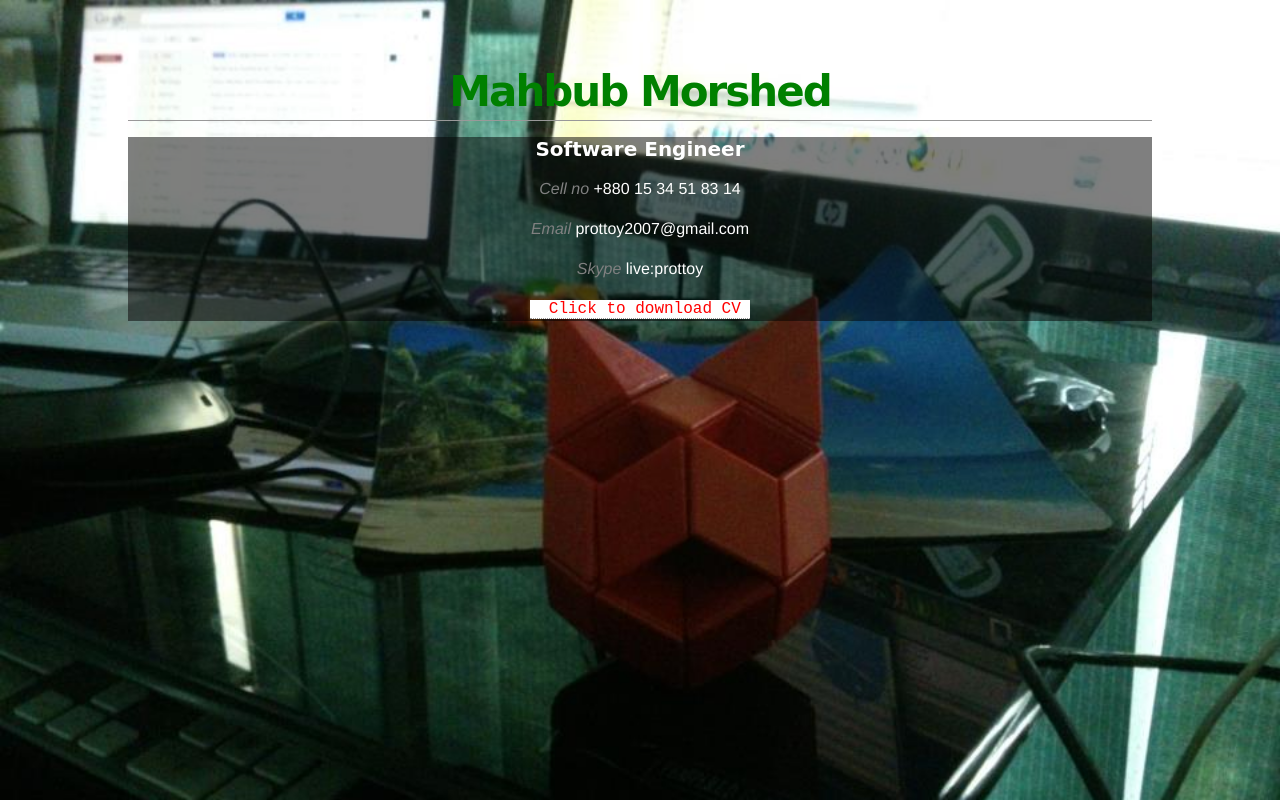
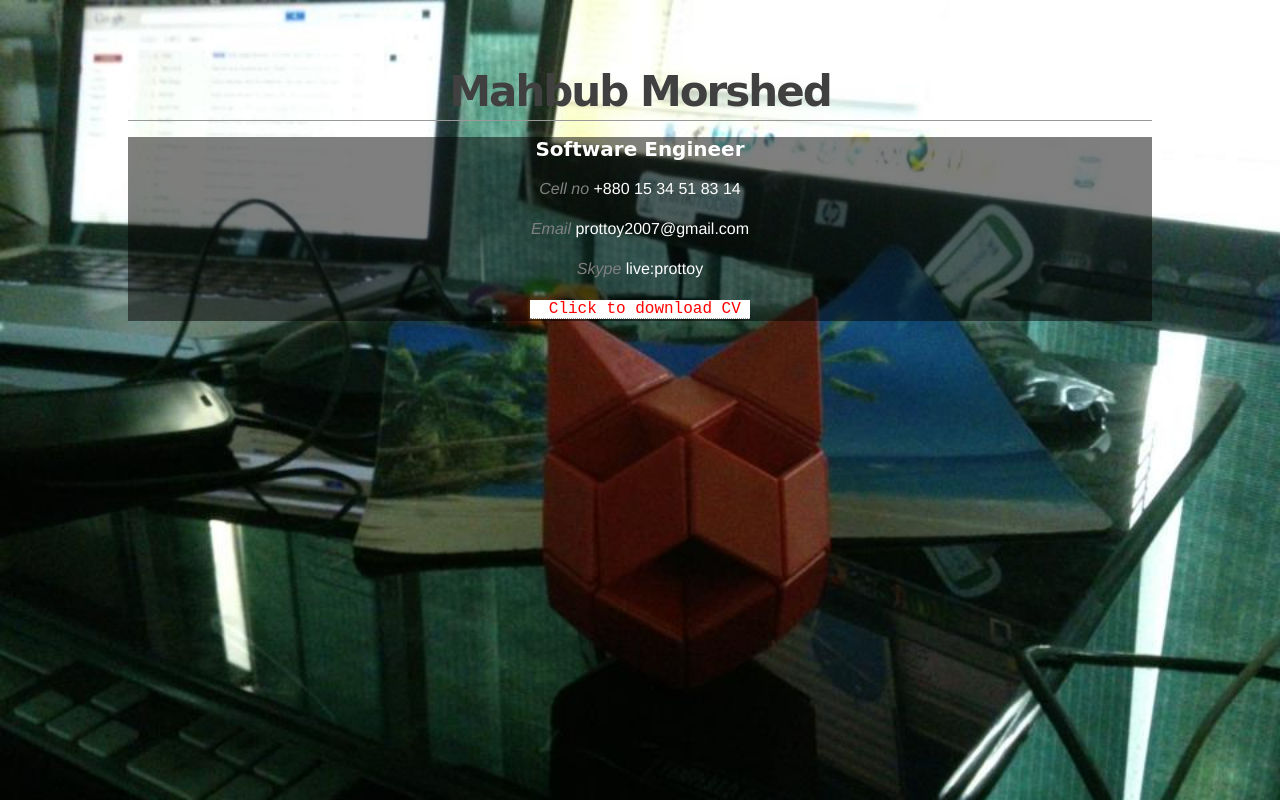
Before and after one commit to prottoy/prottoy.github.com, a plain HTML site: page index.html in a window 1280 px wide. Drawn offline with Linux system fonts and the light colour scheme.

Commit message:
name color changed to gray

```diff
--- a/index.html
+++ b/index.html
@@ -36,7 +36,7 @@
 
 
         <div >
-            <p><h1 style="color:green; font-family: 'Grand Hotel',cursive; align= center;"><center>Mahbub Morshed</center></h1></p>
+            <p><h1 style="color:#404040; font-family: 'Grand Hotel',cursive;"><center>Mahbub Morshed</center></h1></p>
             <div style="position:relative">
                 <div>
                     <p><h2 style="color:white; font-family: 'Grand Hotel',cursive; align= center;"><center>Software Engineer</center></h1></p>
```
Also changed, not shown: 1 other file.
